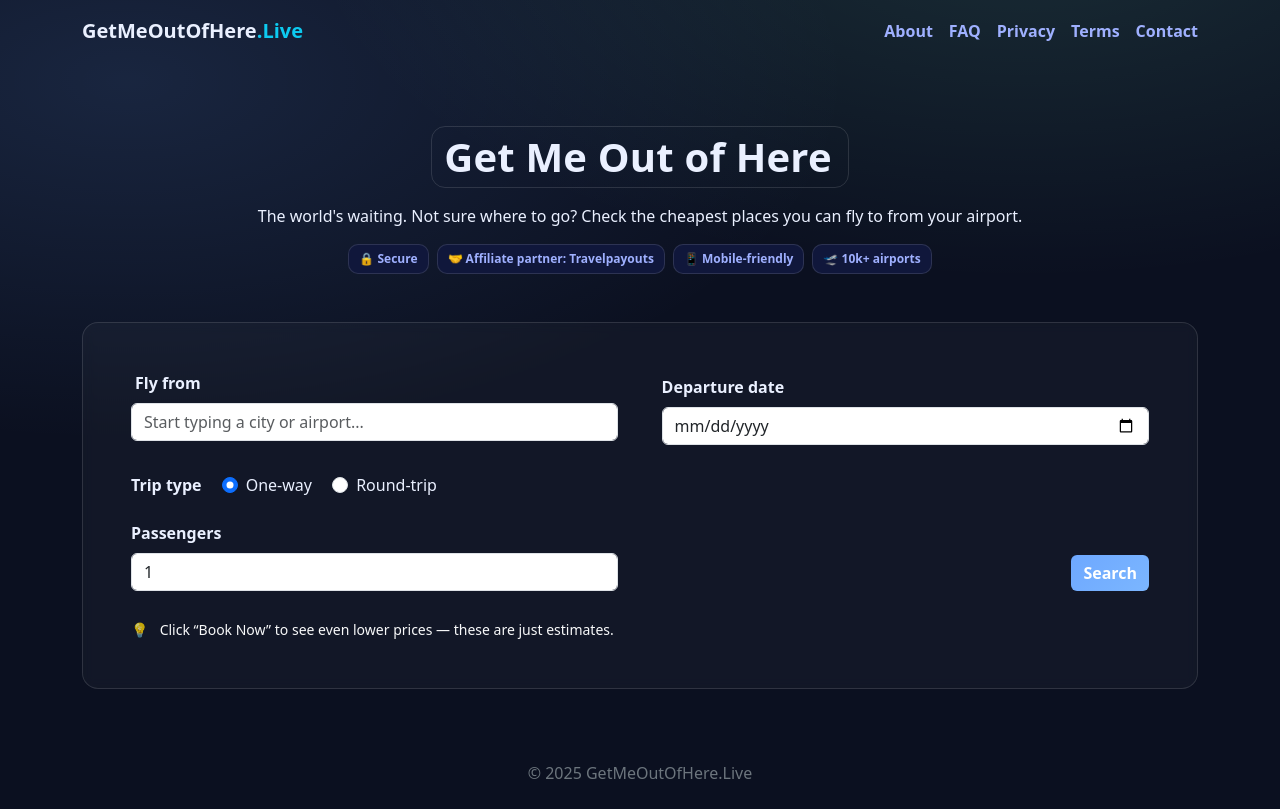
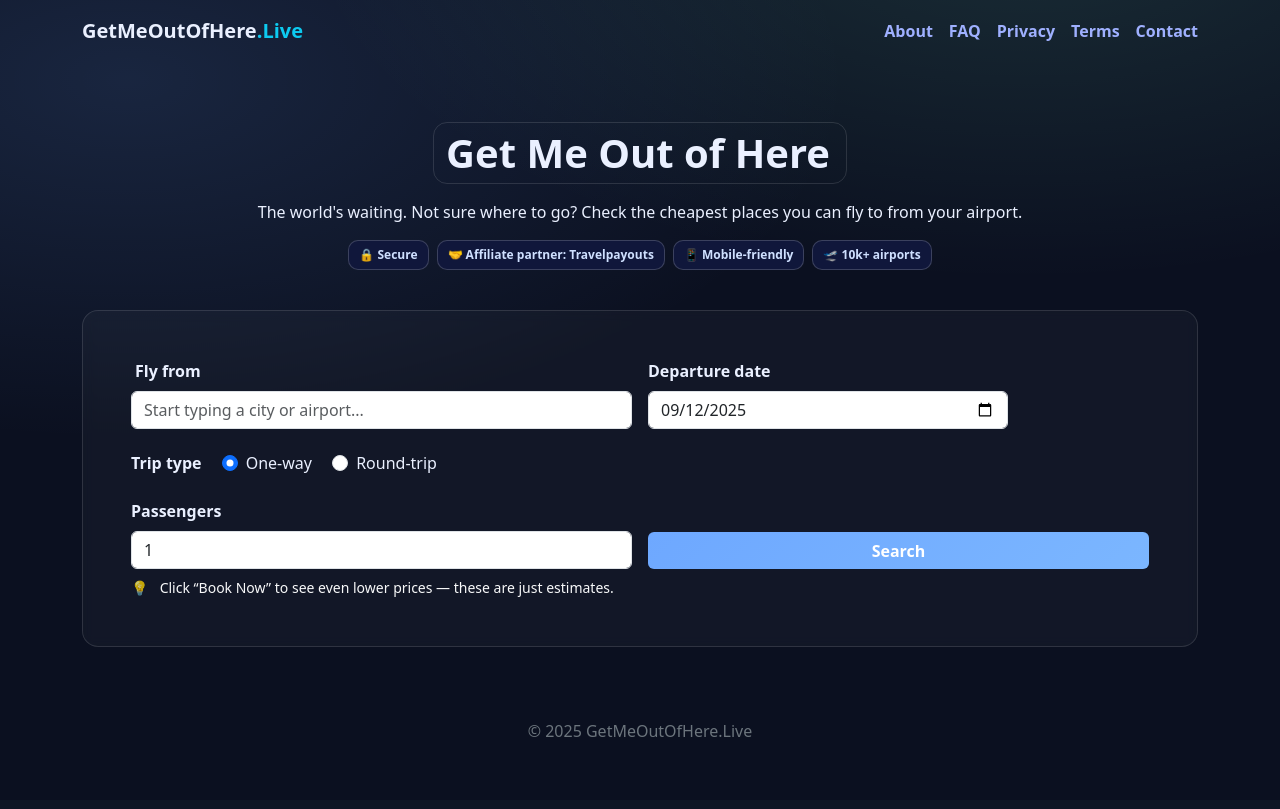
Before and after one commit to dtunc91/flightfinder, a Flask app: page / in a window 1280 px wide. After the commit the page ends 737 px from the top, so only its background shows below. Run offline with Flask 3, Linux system fonts and the light colour scheme; some libraries are stand-ins or nearby versions.

Commit message:
Update index.html

```diff
--- a/templates/index.html
+++ b/templates/index.html
@@ -1,20 +1,24 @@
 <!DOCTYPE html>
 <html lang="en">
 <head>
-  <!-- Charset & viewport -->
+  <!-- Basics -->
   <meta charset="UTF-8" />
   <meta name="viewport" content="width=device-width, initial-scale=1" />
 
-  <!-- Primary SEO -->
-  <title>{% if origin_label %}Cheap flights from {{ origin_label }} | GetMeOutOfHere.Live{% else %}Find the cheapest places to fly from your airport | GetMeOutOfHere.Live{% endif %}</title>
-  <meta name="description" content="Get Me Out of Here shows the cheapest places you can fly to from your chosen airport — no destination needed. Fast, simple, book when you’re ready." />
+  <!-- SEO -->
+  <title>
+    {% if origin_label %}
+      Cheap flights from {{ origin_label }} | GetMeOutOfHere.Live
+    {% else %}
+      Find the cheapest places to fly from your airport | GetMeOutOfHere.Live
+    {% endif %}
+  </title>
+  <meta name="description" content="Get Me Out of Here helps you find the cheapest places to fly from your airport — no destination needed. Fast search, real prices, easy booking." />
   <meta name="keywords" content="cheap flights, flight deals, travel, airfare, flight finder, last minute flights" />
   <meta name="author" content="Deniz Adilov" />
-
-  <!-- Canonical -->
   <link rel="canonical" href="https://getmeoutofhere.live/" />
 
-  <!-- Open Graph / Twitter -->
+  <!-- OG / Twitter -->
   <meta property="og:title" content="{% if origin_label %}Cheap flights from {{ origin_label }} | GetMeOutOfHere.Live{% else %}Find the cheapest places to fly | GetMeOutOfHere.Live{% endif %}" />
   <meta property="og:description" content="Search the cheapest places to fly from your airport. One search. Real prices. Easy booking." />
   <meta property="og:type" content="website" />
@@ -27,29 +31,25 @@
 
   <!-- Favicon -->
   <link rel="icon" type="image/png" href="{{ url_for('static', filename='favicon.png') }}">
-  <link rel="apple-touch-icon" href="{{ url_for('static', filename='apple-touch-icon.png') }}">
 
-  <!-- CSS: Bootstrap + your stylesheet -->
+  <!-- CSS & Icons -->
   <link href="https://cdn.jsdelivr.net/npm/bootstrap@5.3.0/dist/css/bootstrap.min.css" rel="stylesheet" />
   <link href="{{ url_for('static', filename='index.css') }}" rel="stylesheet" />
-
-  <!-- Icons -->
   <script src="{{ url_for('static', filename='fontawesome-free-6.7.2-web/js/all.js') }}"></script>
 
-  <!-- Plausible (replace domain if needed) -->
+  <!-- Plausible (lightweight analytics) -->
   <script defer data-domain="getmeoutofhere.live" src="https://plausible.io/js/script.js"></script>
-  <!-- Optional: Google Analytics 4
+  <!-- Optional: GA4
   <script async src="https://www.googletagmanager.com/gtag/js?id=G-XXXXXXX"></script>
   <script>
     window.dataLayer = window.dataLayer || [];
     function gtag(){dataLayer.push(arguments);}
-    gtag('js', new Date());
-    gtag('config', 'G-XXXXXXX');
+    gtag('js', new Date()); gtag('config', 'G-XXXXXXX');
   </script>
   -->
 
   <style>
-    /* Light polish on top of your existing CSS */
+    /* Soft, trustworthy look (works with your existing index.css) */
     body.background{
       min-height:100vh;
       background: radial-gradient(1200px 600px at 80% -10%, rgba(130,255,210,0.12), transparent 60%),
@@ -57,30 +57,28 @@
                   #0b1020;
       color:#eaf0ff;
     }
-    .title{ text-align:center; margin: 32px 0 16px; }
-    .title h1{ font-weight:800; letter-spacing:.2px }
+    .top-nav a{ color:#9fb0ff; text-decoration:none; font-weight:600 }
+    .top-nav a:hover{ color:#cfe0ff; text-decoration:underline }
+    .title{ text-align:center; margin: 28px 0 8px; }
     .container-border{ display:inline-block; padding:6px 12px; border-radius:14px; border:1px solid rgba(255,255,255,.12)}
-    .primary-color{ color:#eaf0ff }
     .form-container{
       background: rgba(255,255,255,0.03);
       border:1px solid rgba(255,255,255,0.12);
       border-radius:16px;
       backdrop-filter: blur(6px);
     }
-    .rows{ margin-bottom: 12px; }
-    .gap{ row-gap:12px }
     .search-btn{
       width:100%;
       background:linear-gradient(135deg,#6ea8ff,#7bb6ff);
       border:none; font-weight:800;
     }
-    .book-btn{ font-weight:700 }
+    .trust-badges{ display:flex; flex-wrap:wrap; gap:8px; justify-content:center; margin-top:8px }
+    .trust-badges .badge{
+      background:#10173b; border:1px solid rgba(255,255,255,.18);
+      color:#cfe0ff; padding:8px 10px; border-radius:10px; font-weight:600
+    }
     .tooltip-icon{ cursor:pointer; font-size:0.95rem }
-    .trust-badges{ display:flex; flex-wrap:wrap; gap:8px; justify-content:center; margin:10px 0 0 }
-    .trust-badges .badge{
-      background:#10173b; border:1px solid rgba(255,255,255,.12);
-      color:#9fb0ff; padding:8px 10px; border-radius:10px; font-weight:600
-    }
+
     /* Autocomplete dropdown */
     .autocomplete-items{
       position:absolute; z-index: 1000; width:100%;
@@ -91,12 +89,25 @@
     .autocomplete-item{ padding:10px 12px; cursor:pointer }
     .autocomplete-item:hover, .autocomplete-item.active{ background:#141c42 }
     .airport-sub{ font-size:12px; opacity:.85; color:#9fb0ff }
-    .top-nav a{ color:#9fb0ff; text-decoration:none; font-weight:600 }
-    .top-nav a:hover{ color:#cfe0ff; text-decoration:underline }
+    .sr-helper{ font-size: 0.9rem; color:#bcd0ff; margin-top:6px }
+
+    /* Results loading */
+    .skeleton{ animation: pulse 1.2s ease-in-out infinite; background:#10173b; border-radius:8px; }
+    @keyframes pulse { 0%{opacity:.6} 50%{opacity:.95} 100%{opacity:.6} }
+
+    /* Keep result rows tidy on mobile */
+    #flightsList .list-group-item { flex-wrap: wrap; gap: 8px; }
+    #flightsList .book-btn { min-width: 110px; }
+
+    /* Harmonize input widths on large screens */
+    @media (min-width: 992px){
+      #departure_date { max-width: 360px; }
+    }
   </style>
 </head>
 
 <body class="background">
+  <!-- Top nav -->
   <nav class="container d-flex justify-content-between align-items-center py-3 top-nav">
     <div class="d-flex align-items-center gap-2">
       <span class="fs-5 fw-bold">GetMeOutOfHere<span class="text-info">.Live</span></span>
@@ -111,10 +122,10 @@
     </div>
   </nav>
 
+  <!-- Header -->
   <header class="title">
-    <h1 class="primary-color container-border">
-      Get Me Out of Here
-      <i class="fa fa-plane ms-1" style="font-size:22px; opacity:.8"></i>
+    <h1 class="container-border fw-bold">
+      Get Me Out of Here <i class="fa fa-plane ms-1" style="font-size:22px; opacity:.8"></i>
     </h1>
     <p class="mt-2">The world's waiting. Not sure where to go? Check the cheapest places you can fly to from your airport.</p>
     <div class="trust-badges">
@@ -126,31 +137,30 @@
   </header>
 
   <main class="container mb-5">
+    <!-- Search form -->
     <form method="POST" class="mb-4 p-4 p-md-5 form-container position-relative" id="searchForm" autocomplete="off">
-      <div class="row mb-3 gap">
-        <!-- Origin -->
-        <div class="col-sm rows position-relative">
+      <div class="row mb-3 g-3">
+        <!-- Origin + autocomplete -->
+        <div class="col-md position-relative">
           <label for="origin" class="form-label fw-semibold">
             <i class="fa fa-paper-plane me-1"></i> Fly from
           </label>
-          <!-- Visible input (shows label + code). We still POST the same 'origin' name to keep your backend happy -->
           <input type="text" id="origin" name="origin" class="form-control" placeholder="Start typing a city or airport..." required
                  value="{{ form_data.origin }}" aria-autocomplete="list" aria-expanded="false" aria-controls="origin-autocomplete-list">
-          <!-- Hidden code field (optional for your backend; ignore if not needed) -->
           <input type="hidden" id="origin_code" name="origin_code" value="{{ form_data.origin_code }}">
           <div id="origin-autocomplete-list" class="autocomplete-items d-none" role="listbox"></div>
-          <div id="origin-helper" class="form-text text-info"></div>
+          <div id="origin-helper" class="sr-helper"></div>
         </div>
 
         <!-- Departure -->
-        <div class="col-sm rows">
+        <div class="col-sm">
           <label for="departure_date" class="form-label fw-semibold">Departure date</label>
           <input type="date" id="departure_date" name="departure_date" class="form-control" required value="{{ form_data.departure_date }}">
         </div>
       </div>
 
       <!-- Trip type -->
-      <div class="mb-3 col-sm rows">
+      <div class="mb-3">
         <label class="form-label me-3 fw-semibold">Trip type</label>
         <div class="form-check form-check-inline">
           <input class="form-check-input" type="radio" name="trip_type" id="oneway" value="oneway"
@@ -164,27 +174,27 @@
         </div>
       </div>
 
-      <!-- Return date -->
-      <div class="mb-3" id="return_date_group" style="display: none;">
+      <!-- Return -->
+      <div class="mb-3" id="return_date_group" style="display:none;">
         <label for="return_date" class="form-label fw-semibold">Return date</label>
         <input type="date" id="return_date" name="return_date" class="form-control" value="{{ form_data.return_date }}">
       </div>
 
-      <div class="row mb-3 gap">
+      <div class="row g-3">
         <!-- Passengers -->
-        <div class="col-sm rows">
+        <div class="col-sm">
           <label for="passengers" class="form-label fw-semibold">Passengers</label>
           <input type="number" id="passengers" name="passengers" class="form-control" min="1" value="{{ form_data.passengers or 1 }}">
         </div>
 
         <!-- Search -->
-        <div class="col-sm rows d-grid">
+        <div class="col-sm d-grid">
           <label class="form-label fw-semibold invisible">Search</label>
           <button type="button" class="btn btn-primary search-btn" id="searchButton">Search</button>
         </div>
       </div>
 
-      <div class="small text-muted">
+      <div class="small text-muted mt-2">
         <span class="me-2">💡</span>
         <span class="text-light">Click “Book Now” to see even lower prices — these are just estimates.</span>
       </div>
@@ -202,7 +212,10 @@
               – £{{ flight.price }}
               <span class="ms-2 text-muted tooltip-icon" data-bs-toggle="tooltip" title="Click 'Book Now' to see even lower prices — these are just estimates.">ℹ️</span>
             </div>
-            <a href="{{ flight.booking_url }}" target="_blank" rel="nofollow noopener" class="btn btn-success book-btn">Book Now</a>
+            <a href="{{ flight.booking_url }}" target="_blank" rel="nofollow noopener" class="btn btn-success book-btn"
+               data-analytics="book-now" data-origin="{{ origin_label }}" data-destination="{{ flight.destination_label or flight.destination_code }}" data-price="{{ flight.price }}">
+              Book Now
+            </a>
           </li>
           {% endfor %}
         </ul>
@@ -219,12 +232,29 @@
   <script>
     document.addEventListener('DOMContentLoaded', function () {
       // Tooltips
-      const tooltipTriggerList = [].slice.call(document.querySelectorAll('[data-bs-toggle="tooltip"]'));
-      tooltipTriggerList.forEach(t => new bootstrap.Tooltip(t));
+      function bindTooltips(scope=document){
+        const tooltipTriggerList = [].slice.call(scope.querySelectorAll('[data-bs-toggle="tooltip"]'));
+        tooltipTriggerList.forEach(t => new bootstrap.Tooltip(t));
+      }
+      bindTooltips();
 
-      // Round-trip toggle
+      // Round-trip toggle + min dates
       const tripTypeRadios = document.querySelectorAll('input[name="trip_type"]');
       const returnDateGroup = document.getElementById('return_date_group');
+      const dep = document.getElementById('departure_date');
+      const ret = document.getElementById('return_date');
+
+      function fmt(d){ return d.toISOString().slice(0,10); }
+      function initDates(){
+        const today = new Date(); today.setHours(0,0,0,0);
+        const d1 = new Date(today); d1.setDate(d1.getDate()+14);
+        const d2 = new Date(today); d2.setDate(d2.getDate()+21);
+        dep.min = fmt(today); if(ret){ ret.min = fmt(today); }
+        if(!dep.value) dep.value = fmt(d1);
+        if(ret && !ret.value) ret.value = fmt(d2);
+      }
+      initDates();
+
       function syncReturnVisibility() {
         const val = document.querySelector('input[name="trip_type"]:checked')?.value || 'oneway';
         returnDateGroup.style.display = val === 'roundtrip' ? 'block' : 'none';
@@ -232,26 +262,29 @@
       tripTypeRadios.forEach(radio => radio.addEventListener('change', syncReturnVisibility));
       syncReturnVisibility();
 
-      // Min dates (no past dates)
-      const dep = document.getElementById('departure_date');
-      const ret = document.getElementById('return_date');
-      const today = new Date(); today.setHours(0,0,0,0);
-      const fmt = d => d.toISOString().slice(0,10);
-      dep.min = fmt(today); ret.min = fmt(today);
+      // Ensure return >= depart
+      if (dep && ret){
+        dep.addEventListener('change', () => {
+          if(ret.value && ret.value < dep.value) ret.value = dep.value;
+          ret.min = dep.value;
+        });
+      }
 
-      // --- Autocomplete (server-powered: /api/airports?query=)
+      // ---------- Autocomplete (server + local fallback)
       const input = document.getElementById('origin');
       const list = document.getElementById('origin-autocomplete-list');
       const helper = document.getElementById('origin-helper');
       const originCodeHidden = document.getElementById('origin_code');
       let acIndex = -1;
-      let lastResults = [];
+      let localAirports = []; // from static/airports.json
 
-      function debounce(func, delay) {
-        let timeout; return function(...args){
-          clearTimeout(timeout); timeout = setTimeout(() => func.apply(this,args), delay);
-        }
-      }
+      // Load local fallback once
+      fetch("{{ url_for('static', filename='airports.json') }}", {cache:'force-cache'})
+        .then(r => r.ok ? r.json() : [])
+        .then(j => { localAirports = Array.isArray(j) ? j : []; })
+        .catch(()=>{ localAirports = []; });
+
+      function debounce(fn, delay){ let t; return (...a)=>{ clearTimeout(t); t=setTimeout(()=>fn(...a), delay); } }
 
       function openList(){ list.classList.remove('d-none'); input.setAttribute('aria-expanded','true'); }
       function closeList(){ list.classList.add('d-none'); input.setAttribute('aria-expanded','false'); acIndex = -1; }
@@ -260,12 +293,34 @@
         if(items[acIndex]) items[acIndex].scrollIntoView({block:'nearest'});
       }
 
+      function normalizeResult(a){
+        return {
+          label: a.label || a.name || '',
+          code: a.code || '',
+          city: a.city || ''
+        };
+      }
+
+      function mergeUnique(primary, fallback){
+        const map = new Map();
+        primary.forEach(a => { if(a.code) map.set(a.code, a); });
+        fallback.forEach(a => { if(a.code && !map.has(a.code)) map.set(a.code, a); });
+        return Array.from(map.values());
+      }
+
+      function localQuery(q){
+        const s = q.toLowerCase();
+        const codeHits = localAirports.filter(a => a.code && a.code.toLowerCase().startsWith(s));
+        const labelHits = localAirports.filter(a => (a.label && a.label.toLowerCase().includes(s)) || (a.city && a.city.toLowerCase().includes(s)));
+        return mergeUnique(codeHits.map(normalizeResult), labelHits.map(normalizeResult)).slice(0,25);
+      }
+
       function render(results){
-        lastResults = results || [];
+        const arr = (results || []).map(normalizeResult);
         list.innerHTML = '';
-        if(!lastResults.length){ closeList(); return; }
-        lastResults.slice(0, 15).forEach((a, idx) => {
-          const label = a.label || a.name || a.code || '';
+        if(!arr.length){ closeList(); return; }
+        arr.slice(0, 15).forEach((a, idx) => {
+          const label = a.label || a.code || '';
           const city  = a.city || '';
           const code  = a.code || '';
           const item = document.createElement('div');
@@ -287,72 +342,129 @@
         openList();
       }
 
+      // *** FIX: clean, non-duplicating helper + code-only input value ***
       function selectAirport(a){
-        // Keep your backend happy: 'origin' will be the code; show a helper with the pretty label.
-        const display = a.label && a.code ? `${a.label} (${a.code})` : (a.label || a.code || '');
-        input.value = a.code || display;
-        originCodeHidden.value = a.code || '';
+        const label = a.label || a.name || a.code || '';
+        const code  = a.code || '';
+        const display = label && code ? `${label} (${code})` : (label || code);
+
+        // Submit the code; show the pretty label below
+        input.value = code || '';
+        originCodeHidden.value = code || '';
         helper.textContent = display;
-        // Update document title for nice dynamic SEO
-        document.title = `Cheap flights from ${display.replace(/\(.+\)/,'').trim()} | GetMeOutOfHere.Live`;
+
+        // Dynamic title
+        document.title = `Cheap flights from ${label || code} | GetMeOutOfHere.Live`;
+
+        // Close list
         closeList();
       }
 
-      // Keyboard navigation
       input.addEventListener('keydown', (e) => {
         const items = Array.from(list.querySelectorAll('.autocomplete-item'));
         if(list.classList.contains('d-none') && (e.key === 'ArrowDown' || e.key === 'Enter')) return;
         if(!items.length) return;
-
         if(e.key === 'ArrowDown'){ e.preventDefault(); acIndex = (acIndex + 1) % items.length; highlight(items); }
         if(e.key === 'ArrowUp'){ e.preventDefault(); acIndex = (acIndex - 1 + items.length) % items.length; highlight(items); }
-        if(e.key === 'Enter'){
-          if(acIndex >= 0){ e.preventDefault(); items[acIndex].click(); }
-        }
+        if(e.key === 'Enter'){ if(acIndex >= 0){ e.preventDefault(); items[acIndex].click(); } }
         if(e.key === 'Escape'){ closeList(); }
       });
 
-      // Fetch airports as the user types
       input.addEventListener('input', debounce(function(){
         const q = this.value.trim();
         closeList();
-        if(!q) { helper.textContent = ''; originCodeHidden.value=''; return; }
+        helper.textContent = '';
+        originCodeHidden.value = '';
+        if(!q) return;
+
+        // Try server
         fetch(`/api/airports?query=${encodeURIComponent(q)}`)
-          .then(r => r.json())
-          .then(airports => {
-            // Be resilient to different API shapes: [{name, code, city}] OR [{label, code}]
-            render(airports || []);
+          .then(r => r.ok ? r.json() : [])
+          .then(serverList => {
+            const primary = (serverList || []).map(normalizeResult);
+            // Merge with local fallback to guarantee suggestions
+            const merged = mergeUnique(primary, localQuery(q));
+            render(merged);
           })
-          .catch(()=> render([]));
-      }, 180));
+          .catch(() => {
+            // Server failed → local only
+            render(localQuery(q));
+          });
+      }, 160));
 
-      // Close list when clicking outside
       document.addEventListener('click', (e) => {
         if(!list.contains(e.target) && e.target !== input){ closeList(); }
       });
 
-      // Handle search button click (AJAX POST, preserve your current behavior)
-      document.getElementById('searchButton').addEventListener('click', function() {
+      // ---------- Results: analytics + tooltips after Ajax ----------
+      function bindResultAnalytics(scope=document){
+        scope.querySelectorAll('a[data-analytics="book-now"]').forEach(a => {
+          a.addEventListener('click', () => {
+            if(window.plausible){
+              plausible('Book Now Click', {
+                props: {
+                  origin: a.dataset.origin || '',
+                  destination: a.dataset.destination || '',
+                  price: a.dataset.price || ''
+                }
+              });
+            }
+          });
+        });
+      }
+      bindResultAnalytics(document);
+
+      // ---------- Search (AJAX POST) with loading/empty states ----------
+      const resultsContainer = document.getElementById('resultsContainer');
+      const searchBtn = document.getElementById('searchButton');
+
+      function showLoading(){
+        resultsContainer.innerHTML = `
+          <div class="mb-3">Searching deals…</div>
+          <div class="skeleton" style="height:16px; width:60%; margin-bottom:8px;"></div>
+          <div class="skeleton" style="height:16px; width:80%; margin-bottom:8px;"></div>
+          <div class="skeleton" style="height:16px; width:70%;"></div>
+        `;
+      }
+
+      searchBtn.addEventListener('click', function() {
+        // Basic validation
+        if(!input.value.trim()){
+          input.focus();
+          return;
+        }
+        if(document.querySelector('input[name="trip_type"]:checked')?.value === 'roundtrip'){
+          if(!ret.value){ ret.focus(); return; }
+          if(ret.value < dep.value){ ret.value = dep.value; }
+        }
+
         const form = document.getElementById('searchForm');
-
-        // If user picked from autocomplete, origin field already holds the code.
-        // If they typed free-text, keep as-is (your backend can parse/handle).
         const formData = new FormData(form);
+        showLoading();
 
         fetch('/', { method: 'POST', body: formData })
           .then(response => response.text())
           .then(html => {
             const tempDiv = document.createElement('div'); tempDiv.innerHTML = html;
-            const resultsContainer = tempDiv.querySelector('#resultsContainer');
-            if (resultsContainer) {
-              document.getElementById('resultsContainer').innerHTML = resultsContainer.innerHTML;
+            const inner = tempDiv.querySelector('#resultsContainer');
+            if (inner) {
+              resultsContainer.innerHTML = inner.innerHTML;
 
-              // Re-bind tooltips for newly injected results
-              const tips = [].slice.call(document.querySelectorAll('[data-bs-toggle="tooltip"]'));
-              tips.forEach(t => new bootstrap.Tooltip(t));
+              // Re-bind tooltips & analytics on injected HTML
+              bindTooltips(resultsContainer);
+              bindResultAnalytics(resultsContainer);
+
+              // If zero results, show helpful pivots
+              if(!resultsContainer.querySelector('#flightsList')){
+                resultsContainer.innerHTML = `
+                  <div class="alert alert-warning">No deals found. Try a weekend date or a nearby airport.</div>
+                `;
+              }
             }
           })
-          .catch(error => console.error('Error:', error));
+          .catch(() => {
+            resultsContainer.innerHTML = `<div class="alert alert-danger">Something went wrong. Please try again.</div>`;
+          });
       });
     });
   </script>
```
